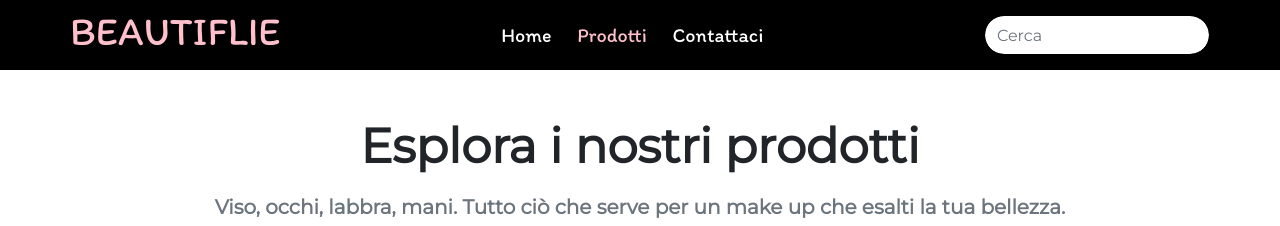
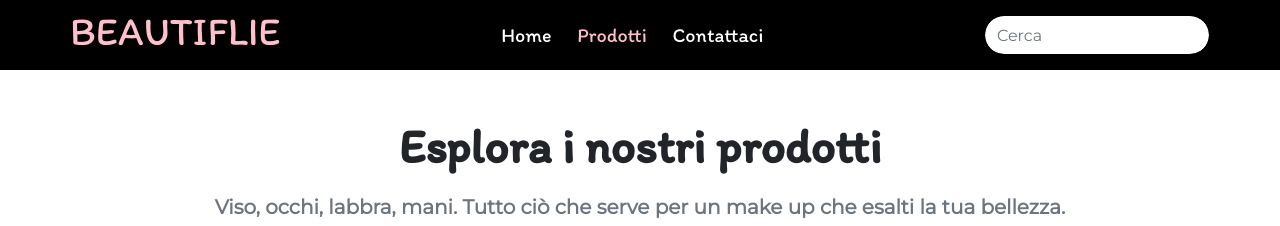
Before and after one commit to giadavolpin/laravel-fashion-shop, a Vue app: page /products in a window 1280 px wide. Shown: the top 226 px of the page. Built offline with nearby package versions, Linux system fonts and the light colour scheme; no server answers.

Commit message:
sist. fonts

```diff
--- a/src/components/ContactComponent.vue
+++ b/src/components/ContactComponent.vue
@@ -2,7 +2,7 @@
     <section class="contact_me py-5" id="form">
         <div class="inner-wrapper">
             <div class="container-fluid ">
-                <h2 class="text-uppercase text-center">servizio clienti</h2>
+                <h2 class="text-uppercase text-center clienti">servizio clienti</h2>
                 <p class="py-2">Hai una domanda o un dubbio?
                     Compila semplicemente il modulo sottostante e fai clic su Invia. Risponderemo a tutte le richieste il prima
                     possibile.
@@ -117,4 +117,7 @@ export default {
     }
 
 }
+.clienti{
+    font-family: 'Itim', cursive;
+}
 </style>
--- a/src/pages/ProductList.vue
+++ b/src/pages/ProductList.vue
@@ -2,7 +2,7 @@
     <section id="prodotti" class="container pt-5 pb-5">
         <section class="container">
             <div class="col-12 text-center">
-                <p class="display-5 fw-semibold">Esplora i nostri prodotti</p>
+                <p class="display-5 fw-semibold esplora">Esplora i nostri prodotti</p>
                 <p class="fs-5 fw-semibold text-secondary">Viso, occhi, labbra, mani. Tutto ciò che serve per un make up che esalti la tua bellezza.</p>
             </div>
             <div class="d-flex justify-content-end">
@@ -201,4 +201,7 @@ import { store } from "../store";
   -webkit-line-clamp: 3;
   overflow: hidden;
 }
+.esplora{
+    font-family: 'Itim', cursive;
+}
 </style>
--- a/src/pages/SingleProduct.vue
+++ b/src/pages/SingleProduct.vue
@@ -1,6 +1,6 @@
 <template>
 <div id="single">
-    <section class="container pt-3 d-flex justify-content-center" v-if="product" >
+    <section class="container pt-5 d-flex justify-content-center" v-if="product" >
         <div class="card mb-3" style="max-width: 1000px;">
             <div class="row g-0">
                 <div class="col-md-4">
```
